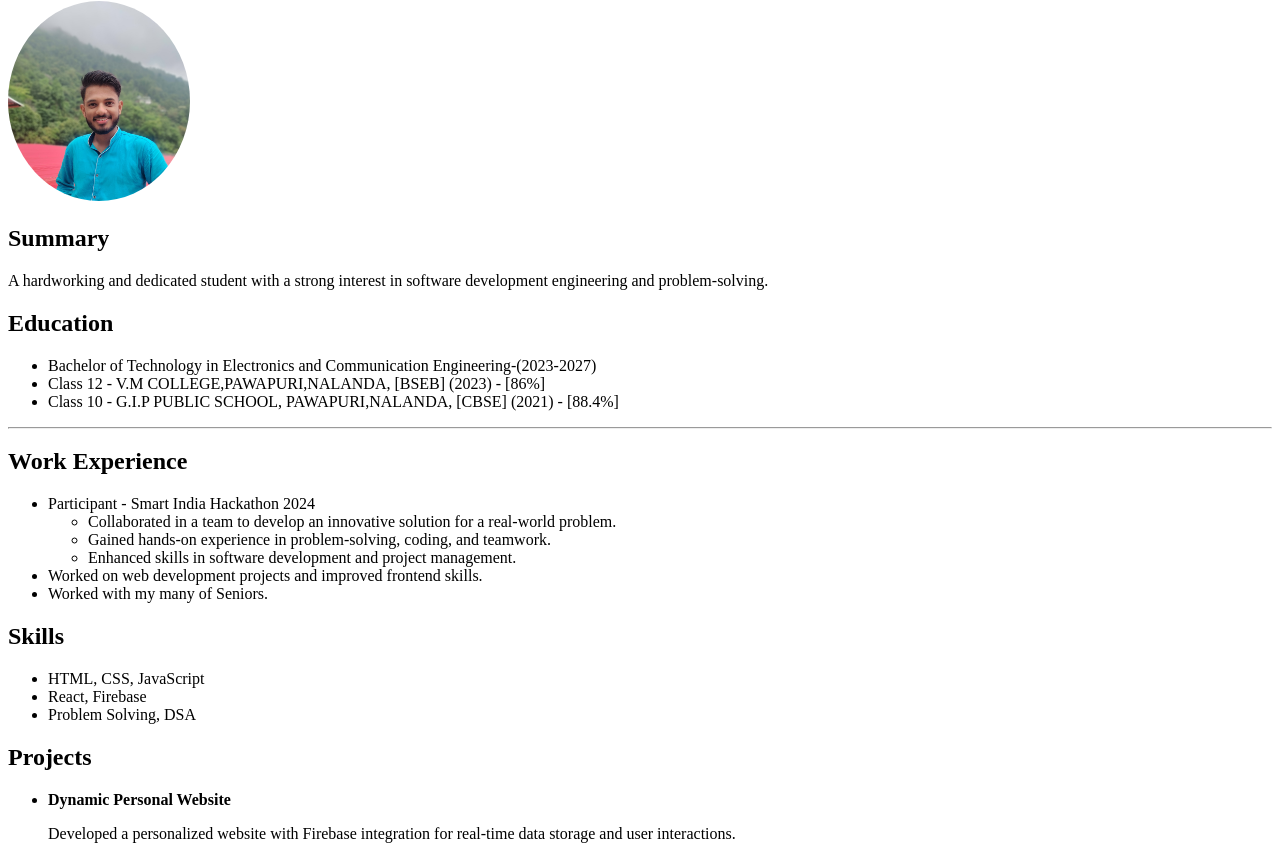
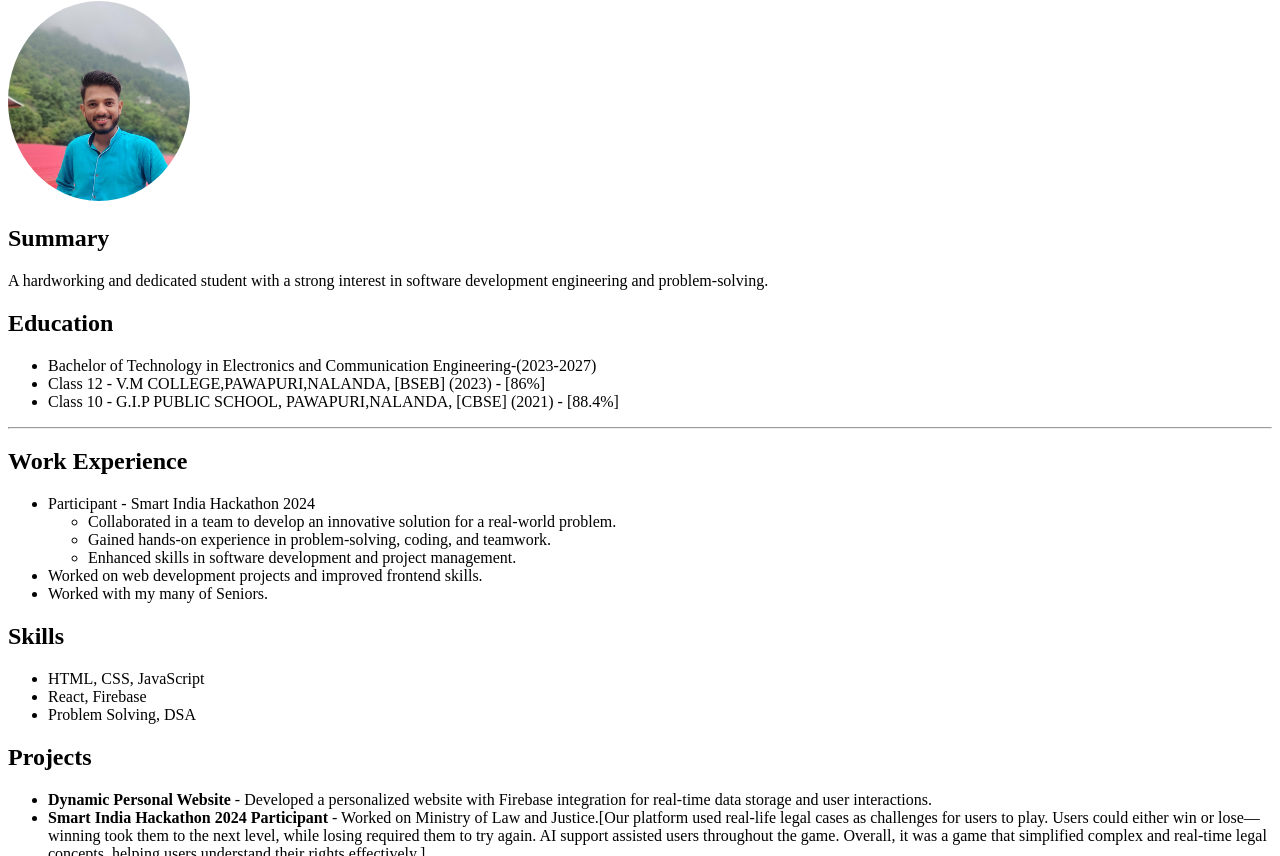
Before and after one commit to priyam-shankar/code_with_Angela, a plain HTML site: page Capstone Project 1 - Online Resume/index.html in a window 1280 px wide. Shown: the part 79-935 px from the top of the page. Drawn offline with Linux system fonts and the light colour scheme.

Commit message:
update changes

```diff
--- a/Capstone Project 1 - Online Resume/index.html
+++ b/Capstone Project 1 - Online Resume/index.html
@@ -78,13 +78,10 @@
       <h2>Projects</h2>
       <ul>
         <li>
-          <strong>Dynamic Personal Website</strong>
-          <p>
-            Developed a personalized website with Firebase integration for real-time data storage and user interactions.
-          </p>
+          <strong>Dynamic Personal Website</strong> - Developed a personalized website with Firebase integration for real-time data storage and user interactions.
         </li>
         <li>
-          <strong>SIH Project</strong> - Worked on Ministry of Law and Justice.[Our platform used real-life legal cases as challenges for users to play. Users could either win or lose—winning took them to the next level, while losing required them to try again. AI support assisted users throughout the game. Overall, it was a game that simplified complex and real-time legal concepts, helping users understand their rights effectively.].
+          <strong>Smart India Hackathon 2024 Participant</strong> - Worked on Ministry of Law and Justice.[Our platform used real-life legal cases as challenges for users to play. Users could either win or lose—winning took them to the next level, while losing required them to try again. AI support assisted users throughout the game. Overall, it was a game that simplified complex and real-time legal concepts, helping users understand their rights effectively.].
         </li>
       </ul>
     </section>
```
